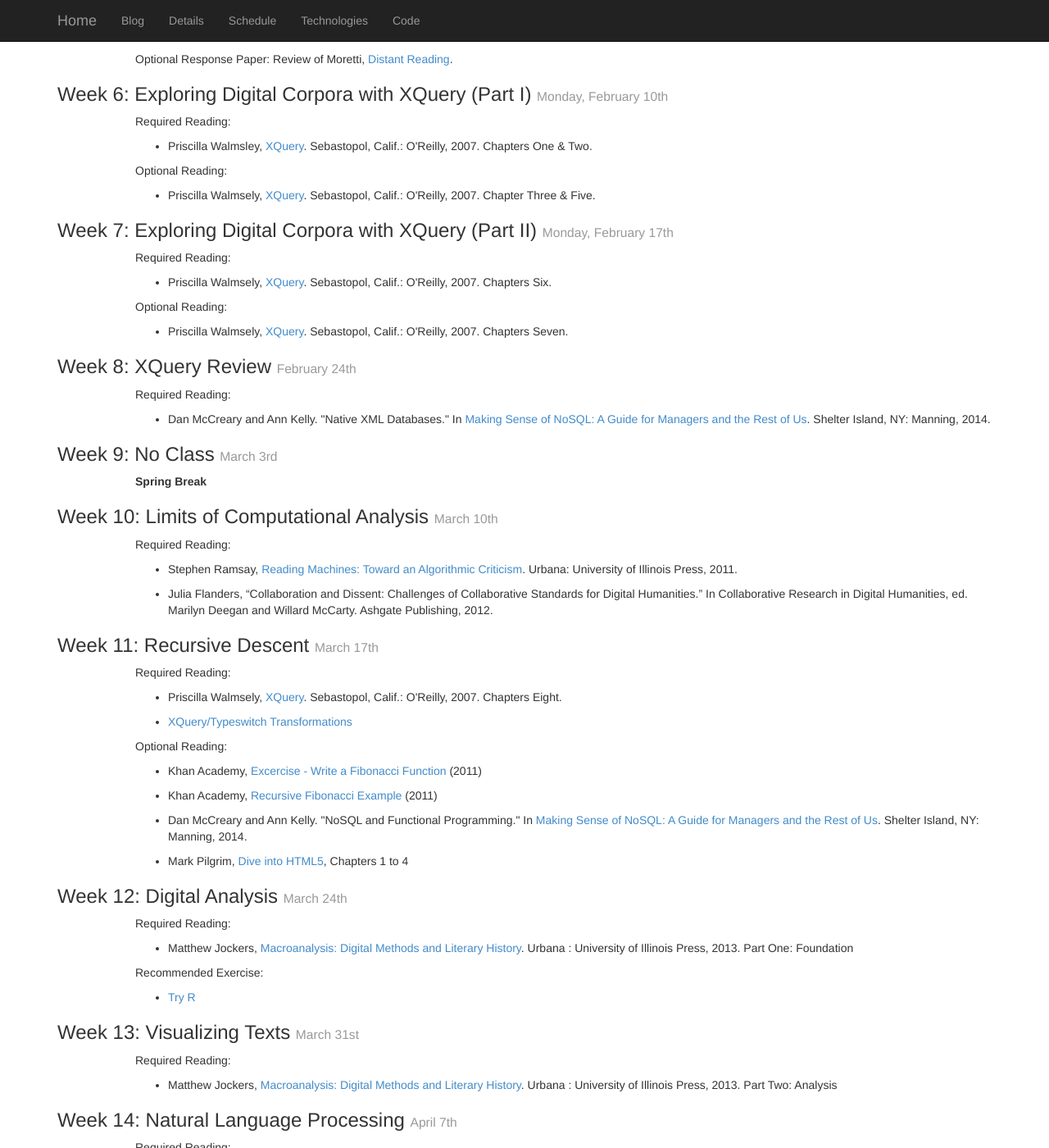
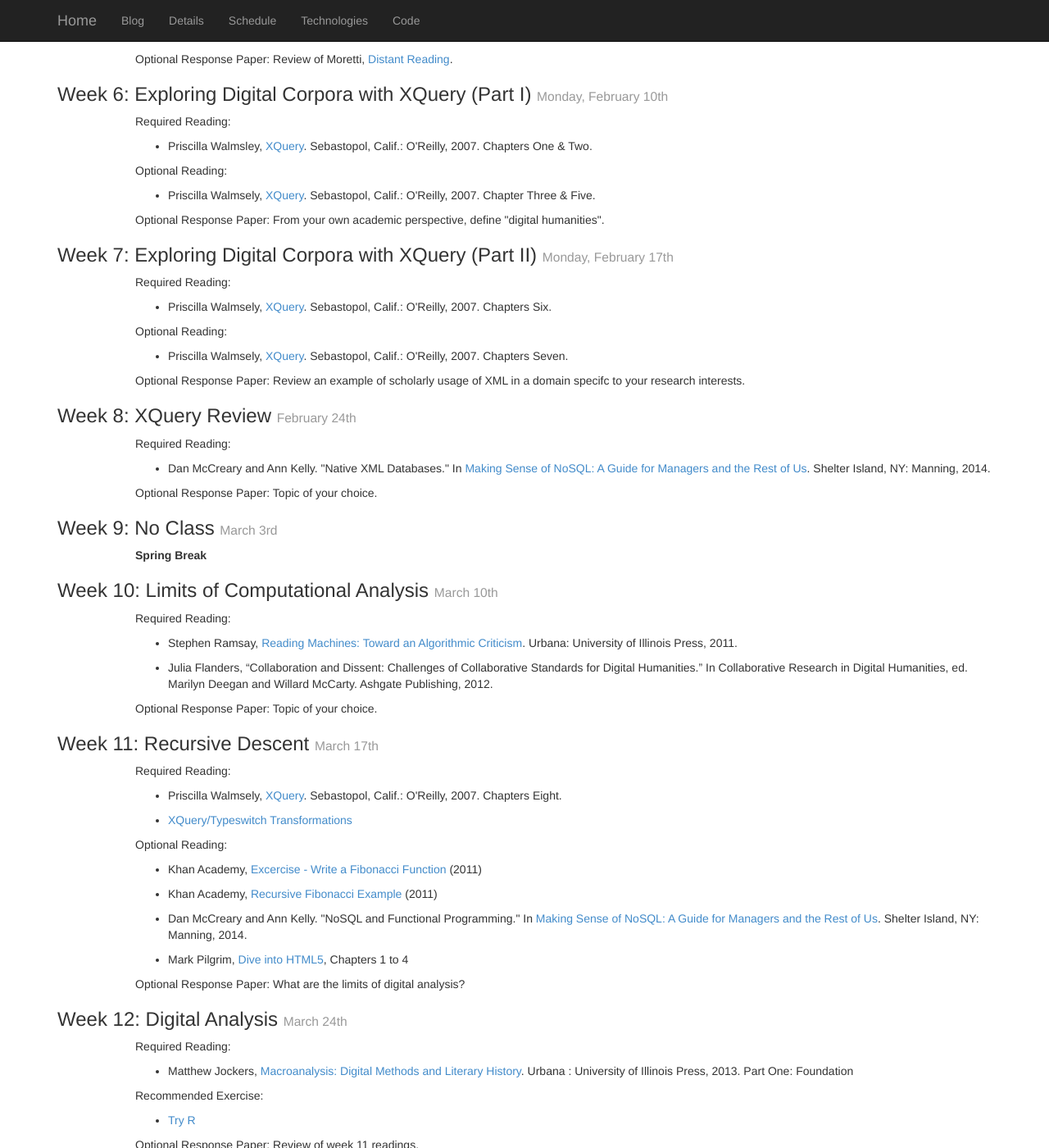
Before and after one commit to Ramona2020/paralipomena.github.io, a Jekyll site: the page built from schedule/index.html, in a window 1280 px wide and 1400 px high, scrolled down 1214 px. Shown: the whole window at 82% size. Built offline with Jekyll 4.4.1, drawn with Linux system fonts in a browser that asks for light colours; Markdown is read by kramdown in place of the engine named in the settings; some of the changed text lies outside the part shown.

Commit message:
Added response paper to several weeks.

```diff
--- a/schedule/index.html
+++ b/schedule/index.html
@@ -128,6 +128,7 @@
             <li>Priscilla Walmsely, <a href="http://www.worldcat.org/oclc/164804113">XQuery</a>.
                 Sebastopol, Calif.: O&#39;Reilly, 2007. Chapter Three &amp; Five.</li>
         </ul>
+        <p>Optional Response Paper: From your own academic perspective, define "digital humanities".</p>
     </div>
     <h3>Week 7: Exploring Digital Corpora with XQuery (Part II) <small>Monday, February
         17th</small></h3>
@@ -142,6 +143,8 @@
             <li><p>Priscilla Walmsely, <a href="http://www.worldcat.org/oclc/164804113">XQuery</a>.
                     Sebastopol, Calif.: O&#39;Reilly, 2007. Chapters Seven.</p></li>
         </ul>
+                <p>Optional Response Paper: Review an example of scholarly usage of XML in a domain specifc to your research interests.</p>
+
     </div>
     <h3>Week 8: XQuery Review <small>February 24th</small></h3>
     <div class="col-md-offset-1">
@@ -151,6 +154,8 @@
                     href="http://www.worldcat.org/oclc/830813835">Making Sense of NoSQL: A Guide for
                     Managers and the Rest of Us</a>. Shelter Island, NY: Manning, 2014.</li>
         </ul>
+                <p>Optional Response Paper: Topic of your choice.</p>
+
     </div>
     <h3>Week 9: No Class <small>March 3rd</small></h3>
     <div class="col-md-offset-1">
@@ -168,6 +173,8 @@
                     for Digital Humanities.” In Collaborative Research in Digital Humanities, ed.
                     Marilyn Deegan and Willard McCarty. Ashgate Publishing, 2012.</p></li>
         </ul>
+                        <p>Optional Response Paper: Topic of your choice.</p>
+
     </div>
     <h3>Week 11: Recursive Descent <small>March 17th</small></h3>
     <div class="col-md-offset-1">
@@ -189,6 +196,8 @@
             <li><p>Mark Pilgrim, <a href="http://diveintohtml5.info/">Dive into HTML5</a>, Chapters
                     1 to 4</p></li>
         </ul>
+                        <p>Optional Response Paper: What are the limits of digital analysis?</p>
+
     </div>
     <h3>Week 12: Digital Analysis <small>March 24th</small></h3>
     <div class="col-md-offset-1">
@@ -202,6 +211,8 @@
         <ul>
             <li><a href="http://tryr.codeschool.com/">Try R</a></li>
         </ul>
+                                <p>Optional Response Paper: Review of week 11 readings.</p>
+
     </div>
     <h3>Week 13: Visualizing Texts <small>March 31st</small></h3>
     <div class="col-md-offset-1">
@@ -211,6 +222,8 @@
                     Digital Methods and Literary History</a>. Urbana : University of Illinois Press,
                 2013. Part Two: Analysis </li>
         </ul>
+                                        <p>Optional Response Paper: Review of week 12 readings.</p>
+
     </div>
     <h3>Week 14: Natural Language Processing <small>April 7th</small></h3>
     <div class="col-md-offset-1">
@@ -237,6 +250,7 @@
                     the Disputed Federalist Papers, Hamilton or Madison?</a> in <a
                     href="http://books.google.com/books?id=Eu9ZsgGWAfkC">The Pleasures of
                     Statistics: The Autobiography of Frederick Mosteller</a> (2010), pp. 47-67 </li>
+                                            <p>Optional Response Paper: Review of week 13 readings.</p>
         </ul>
     </div>
     <h3>Week 15: Mapping Texts <small>April 14th</small></h3>
@@ -259,6 +273,7 @@
                         href="http://www.worldcat.org/oclc/60671819">Graphs, Maps, Trees: Abstract
                         Models for a Literary History</a>. London: Verso, 2005.</p></li>
         </ul>
+                                                    <p>Optional Response Paper: Review of week 14 readings.</p>
     </div>
     <h3>Week 16: Public Presentations <small>April 21st</small></h3>
     <div class="col-md-offset-1">
```
